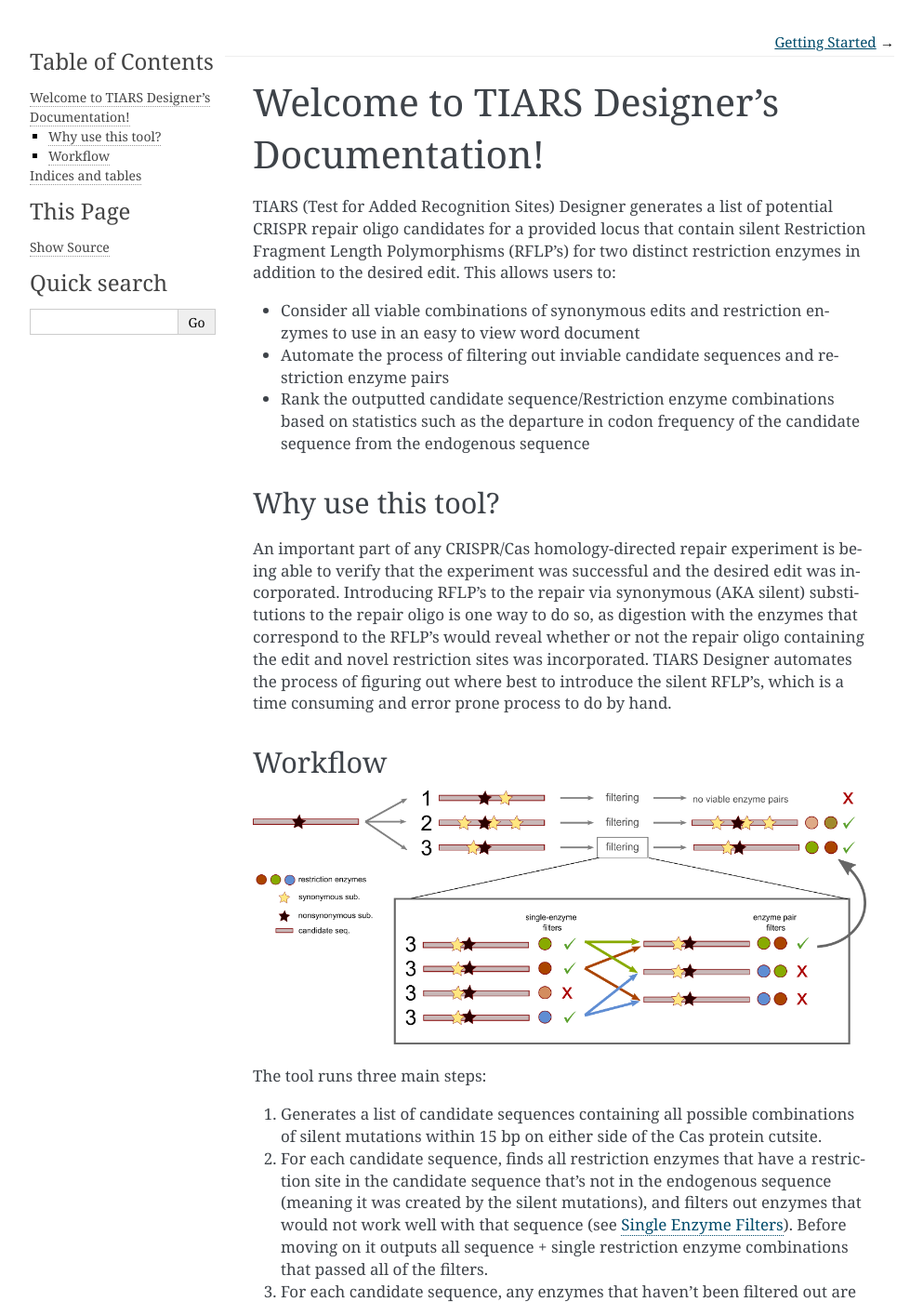
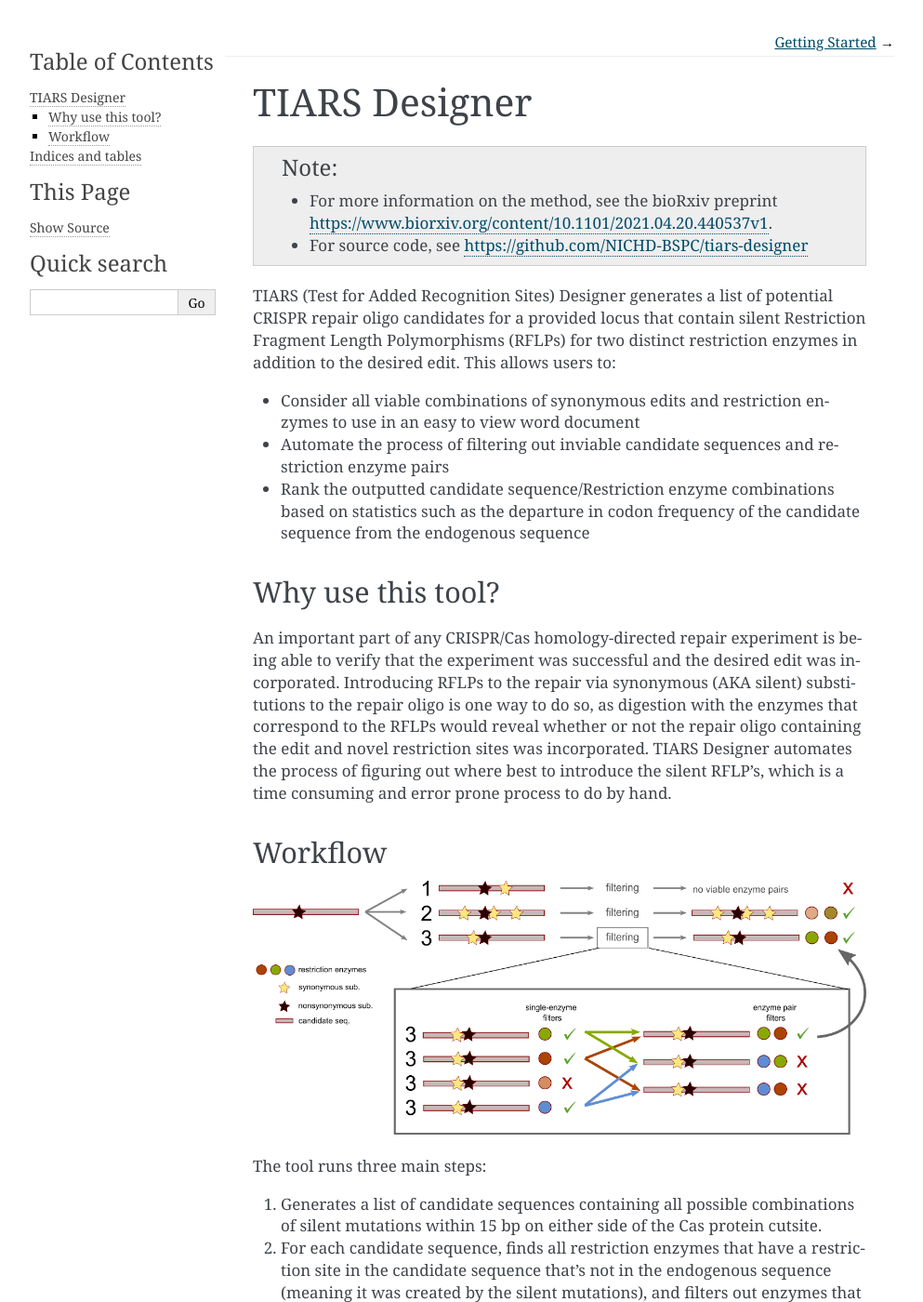
Before and after one commit to NICHD-BSPC/tiars-designer, a Sphinx documentation site: the page built from docs/source/index.rst, in a window 1280 px wide and 1400 px high. Shown: the whole window at 93% size, without its empty margins (148-1141 px from the left). Built offline with Sphinx 7.4.7, drawn with Linux system fonts in a browser that asks for light colours.

Commit message:
add link to preprint to readme & docs

```diff
--- a/docs/source/index.rst
+++ b/docs/source/index.rst
@@ -1,22 +1,23 @@
-Welcome to TIARS Designer's Documentation!
-==========================================
+TIARS Designer
+==============
 
-TIARS (Test for Added Recognition Sites) Designer generates a list of potential CRISPR repair oligo candidates for a provided locus that contain silent Restriction Fragment Length Polymorphisms (RFLP's) for two distinct restriction enzymes in addition to the desired edit.  This allows users to:
+.. note::
+
+   * For more information on the method, see the bioRxiv preprint https://www.biorxiv.org/content/10.1101/2021.04.20.440537v1.
+   * For source code, see https://github.com/NICHD-BSPC/tiars-designer
+
+TIARS (Test for Added Recognition Sites) Designer generates a list of potential CRISPR repair oligo candidates for a provided locus that contain silent Restriction Fragment Length Polymorphisms (RFLPs) for two distinct restriction enzymes in addition to the desired edit.  This allows users to:
 
 * Consider all viable combinations of synonymous edits and restriction enzymes to use in an easy to view word document
 
-
-
 * Automate the process of filtering out inviable candidate sequences and restriction enzyme pairs
-
-
 
 * Rank the outputted candidate sequence/Restriction enzyme combinations based on statistics such as the departure in codon frequency of the candidate sequence from the endogenous sequence
 
 Why use this tool?
 ------------------
 
-An important part of any CRISPR/Cas homology-directed repair experiment is being able to verify that the experiment was successful and the desired edit was incorporated. Introducing RFLP's to the repair via synonymous (AKA silent) substitutions to the repair oligo is one way to do so, as digestion with the enzymes that correspond to the RFLP's would reveal whether or not the repair oligo containing the edit and novel restriction sites was incorporated. TIARS Designer automates the process of figuring out where best to introduce the silent RFLP's, which is a time consuming and error prone process to do by hand.
+An important part of any CRISPR/Cas homology-directed repair experiment is being able to verify that the experiment was successful and the desired edit was incorporated. Introducing RFLPs to the repair via synonymous (AKA silent) substitutions to the repair oligo is one way to do so, as digestion with the enzymes that correspond to the RFLPs would reveal whether or not the repair oligo containing the edit and novel restriction sites was incorporated. TIARS Designer automates the process of figuring out where best to introduce the silent RFLP's, which is a time consuming and error prone process to do by hand.
 
 Workflow
 --------
```
Also changed, not shown: README.md (+3 -1 lines).
